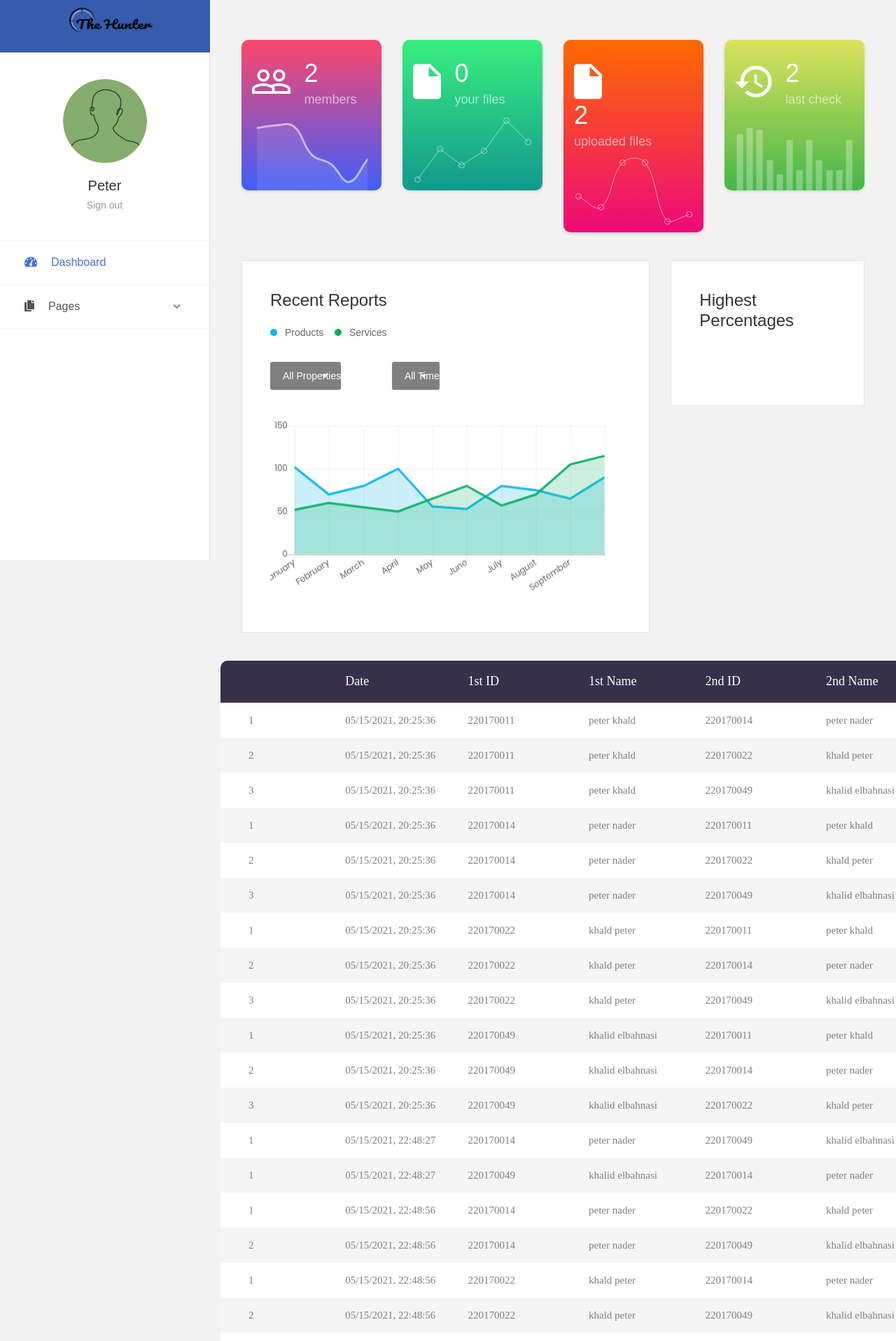
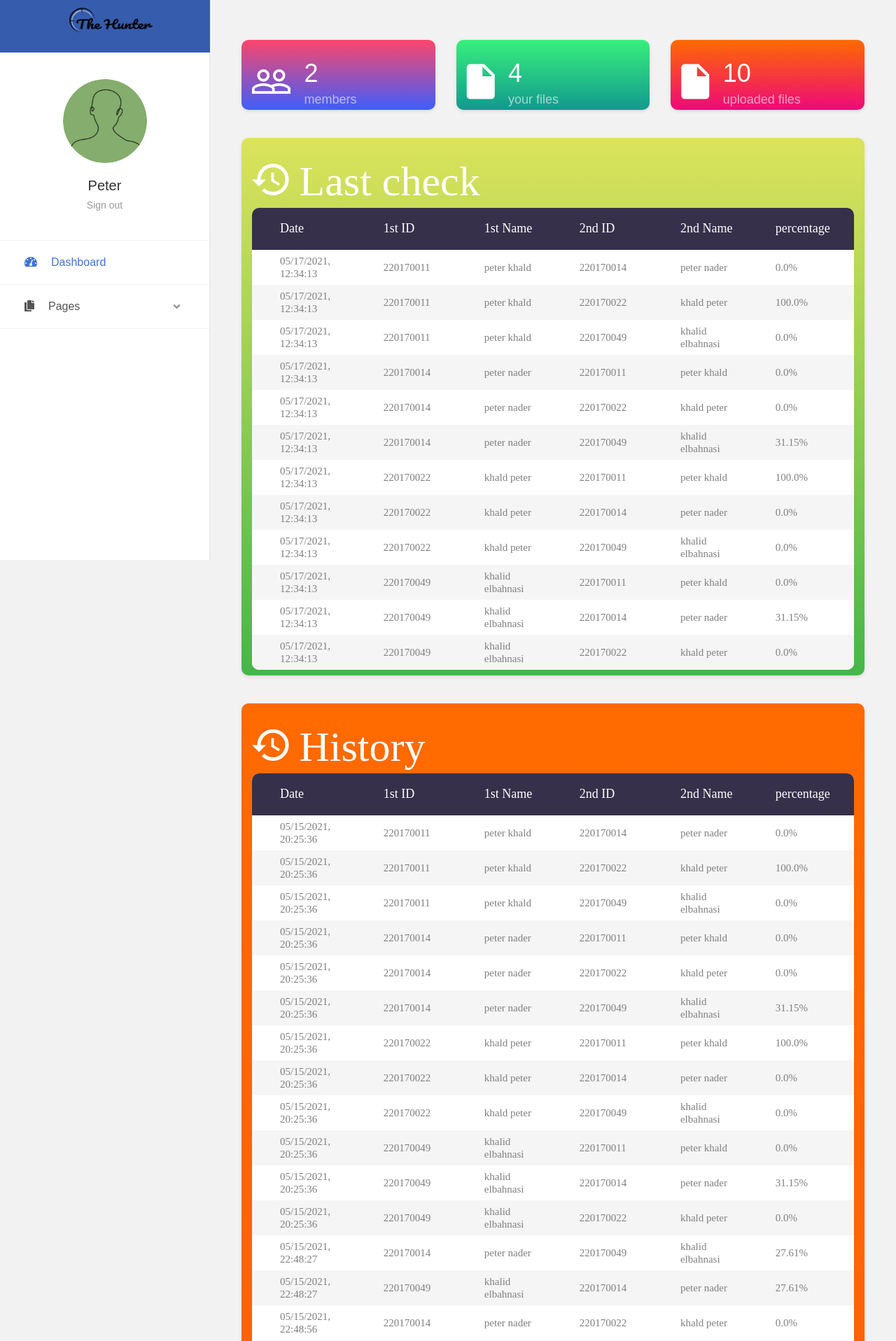
Before and after one commit to peternader98/the-hunter, a Flask app: page / in a window 1280 px wide. Shown: the top 1916 px of the page at 70% size. Run offline with Flask 2, Linux system fonts and the light colour scheme; a user stored in the database is signed in; data comes from the database, SQL or seed files in the repository; some libraries are stand-ins or nearby versions; some web fonts are replaced.

Commit message:
after statistics

```diff
--- a/app.py
+++ b/app.py
@@ -70,18 +70,28 @@ def home():
     if getCurrentUser():
         mycursor.execute('SELECT * FROM filesresult WHERE user_id = %s', (session['id'],))
         data = mycursor.fetchall()
-        tempList = []
+        results = []
         dates =  []
         for i in data:
             dates.append(i[2].strftime("%m/%d/%Y, %H:%M:%S"))
-            tempList.append(json.loads(i[1]))
+            results.append(json.loads(i[1]))
 
         mycursor.execute('SELECT email FROM users',)
         users = mycursor.fetchall()
         Users = [user for user in users]
         length_files = [file for file in os.listdir(os.path.join(app.config['UPLOAD_FOLDER']))]
         user_files = [doc for doc in os.listdir(os.path.join(app.config['UPLOAD_FOLDER'])) if doc.startswith(str(session['id']))]
-        return render_template("index.html", pagename = "Home Page", currentUser = getCurrentUser(), results = tempList, dates = dates, len = len(tempList), users = len(Users), lengthFiles = len(length_files), userFiles = len(user_files))
+        mycursor.execute('SELECT * FROM filesresult WHERE user_id = %s ORDER BY id DESC LIMIT 1', (session['id'],))
+        last_result = mycursor.fetchall()
+        dataList = []
+        date =  []
+        for i in last_result:
+            date.append(i[2].strftime("%m/%d/%Y, %H:%M:%S"))
+            dataList.append(json.loads(i[1]))
+        return render_template("index.html", pagename = "Home Page", currentUser = getCurrentUser(),
+         results = results, dates = dates, len = len(results),
+          users = len(Users), lengthFiles = len(length_files), userFiles = len(user_files),
+           lastResult = dataList, date = date, lenLR = len(dataList))
 
     return render_template("index.html", pagename = "Home Page", currentUser = getCurrentUser())
 
@@ -212,7 +222,7 @@ def table():
 
 @app.route('/Aboutus')
 def about_us():
-    return render_template('About-Us.html', pagename = 'About us', currentUser = getCurrentUser())
+    return render_template('About-Us.html', pagename = 'contact us', currentUser = getCurrentUser())
 
 ## End about-us
 
--- /dev/null
+++ b/static/uploads/usersFiles/14+220170011-peter khald.txt
@@ -0,0 +1,3 @@
+peter agd3 w7ed fel dnyeaaaaaaaaaaaaaaaaaaaaaaaaaaaaa bas mesh awy.
+the dog is dangrous and i scerd.
+the dog is dangrous and i scerd.
--- /dev/null
+++ b/static/uploads/usersFiles/14+220170022-khald peter.txt
@@ -0,0 +1,3 @@
+peter agd3 w7ed fel dnyeaaaaaaaaaaaaaaaaaaaaaaaaaaaaa bas mesh awy.
+the dog is dangrous and i scerd.
+the dog is dangrous and i scerd.
--- /dev/null
+++ b/static/uploads/usersFiles/14+987654321-nader.txt
@@ -0,0 +1 @@
+peter is bad person
--- /dev/null
+++ b/static/uploads/usersFiles/17+123456789-peter.txt
@@ -0,0 +1 @@
+peter is good person
--- /dev/null
+++ b/static/uploads/usersFiles/17+220170011-peter khald.txt
@@ -0,0 +1,3 @@
+peter agd3 w7ed fel dnyeaaaaaaaaaaaaaaaaaaaaaaaaaaaaa bas mesh awy.
+the dog is dangrous and i scerd.
+the dog is dangrous and i scerd.
--- /dev/null
+++ b/static/uploads/usersFiles/17+220170022-khald peter.txt
@@ -0,0 +1,3 @@
+peter agd3 w7ed fel dnyeaaaaaaaaaaaaaaaaaaaaaaaaaaaaa bas mesh awy.
+the dog is dangrous and i scerd.
+the dog is dangrous and i scerd.
--- /dev/null
+++ b/static/uploads/usersFiles/17+987654321-nader.txt
@@ -0,0 +1 @@
+peter is bad person
--- a/templates/About-Us.html
+++ b/templates/About-Us.html
@@ -6,10 +6,6 @@
 	<!--================Contact Area =================-->
 	<section class="contact_area section_gap">
 		<div class="container">
-			<div id="mapBox" class="mapBox" data-lat="40.701083" data-lon="-74.1522848" data-zoom="13"
-				data-info="PO Box CT16122 Collins Street West, Victoria 8007, Australia." data-mlat="40.701083"
-				data-mlon="-74.1522848">
-			</div>
 			<div class="row">
 				<div class="col-lg-3">
 					<div class="contact_info">
--- a/templates/includes/nav.html
+++ b/templates/includes/nav.html
@@ -13,7 +13,7 @@
                     <a class="nav-link" href="{{url_for('upload_file')}}">Checking plagiarism</a>
                 </li>
                 <li class="nav-item">
-                    <a class="nav-link" href="{{url_for('about_us')}}">About US</a>
+                    <a class="nav-link" href="{{url_for('about_us')}}">Contact US</a>
                 </li>
             </ul>
             {% if not currentUser %}
--- a/templates/index.html
+++ b/templates/index.html
@@ -106,7 +106,7 @@
 										<a href="{{url_for('upload_file')}}">Checking plagiarism</a>
 									</li>
 									<li>
-										<a href="{{url_for('about_us')}}">About US</a>
+										<a href="{{url_for('about_us')}}">Contact US</a>
 									</li>
 								</ul>
 							</li>
@@ -175,7 +175,7 @@
 											<a href="{{url_for('upload_file')}}">Checking plagiarism</a>
 										</li>
 										<li>
-											<a href="{{url_for('about_us')}}">About US</a>
+											<a href="{{url_for('about_us')}}">Contact US</a>
 										</li>
 									</ul>
 								</li>
@@ -190,7 +190,7 @@
 					<div class="section__content section__content--p30">
 						<div class="container-fluid">
 							<div class="row">
-								<div class="col-sm-6 col-lg-3">
+								<div class="col-sm-6 col-lg-4">
 									<div class="overview-item overview-item--c1">
 										<div class="overview__inner">
 											<div class="overview-box clearfix">
@@ -202,13 +202,10 @@
 													<span>members</span>
 												</div>
 											</div>
-											<div class="overview-chart">
-												<canvas id="widgetChart1"></canvas>
 										</div>
 									</div>
 								</div>
-								</div>
-								<div class="col-sm-6 col-lg-3">
+								<div class="col-sm-6 col-lg-4">
 									<div class="overview-item overview-item--c2">
 										<div class="overview__inner">
 											<div class="overview-box clearfix">
@@ -220,13 +217,10 @@
 													<span>your files</span>
 												</div>
 											</div>
-											<div class="overview-chart">
-												<canvas id="widgetChart2"></canvas>
 										</div>
 									</div>
 								</div>
-								</div>
-								<div class="col-sm-6 col-lg-3">
+								<div class="col-sm-6 col-lg-4">
 									<div class="overview-item overview-item--c3">
 										<div class="overview__inner">
 											<div class="overview-box clearfix">
@@ -238,27 +232,6 @@
 													<span>uploaded files</span>
 												</div>
 											</div>
-											<div class="overview-chart">
-												<canvas id="widgetChart3"></canvas>
-											</div>
-										</div>
-									</div>
-								</div>
-								<div class="col-sm-6 col-lg-3">
-									<div class="overview-item overview-item--c4">
-										<div class="overview__inner">
-											<div class="overview-box clearfix">
-												<div class="icon">
-													<i class="zmdi zmdi-time-restore"></i>
-												</div>
-												<div class="text">
-													<h2>{{lengthFiles}}</h2>
-													<span>last check</span>
-												</div>
-											</div>
-											<div class="overview-chart">
-												<canvas id="widgetChart4"></canvas>
-											</div>
 										</div>
 									</div>
 								</div>
@@ -268,86 +241,71 @@
 				</section>
 				<!-- END STATISTIC-->
 
+				{% if not currentUser %}
 				<section>
 					<div class="section__content section__content--p30">
 						<div class="container-fluid">
 							<div class="row">
-								<div class="col-xl-8">
-									<!-- RECENT REPORT 2-->
-									<div class="recent-report2">
-										<h3 class="title-3">recent reports</h3>
-										<div class="chart-info">
-											<div class="chart-info__left">
-												<div class="chart-note">
-													<span class="dot dot--blue"></span>
-													<span>products</span>
+								<div class="col-xl-12">
+									<!-- start last check -->
+									<div class="overview-item overview-item--c4">
+										<div class="overview__inner">
+											<div class="overview-box clearfix">
+												<div class="icon" style="margin-bottom: 10px;">
+													<i class="zmdi zmdi-time-restore"><span>	last check</span></i>
 												</div>
-												<div class="chart-note">
-													<span class="dot dot--green"></span>
-													<span>Services</span>
-												</div>
-											</div>
-											<div class="chart-info-right">
-												<div class="rs-select2--dark rs-select2--md m-r-10">
-													<select class="js-select2" name="property">
-														<option selected="selected">All Properties</option>
-														<option value="">Products</option>
-														<option value="">Services</option>
-													</select>
-													<div class="dropDownSelect2"></div>
-												</div>
-												<div class="rs-select2--dark rs-select2--sm">
-													<select class="js-select2 au-select-dark" name="time">
-														<option selected="selected">All Time</option>
-														<option value="">By Month</option>
-														<option value="">By Day</option>
-													</select>
-													<div class="dropDownSelect2"></div>
+												<div class="text">
 												</div>
 											</div>
 										</div>
-										<div class="recent-report__chart">
-											<canvas id="recent-rep2-chart"></canvas>
 									</div>
-									</div>
-									<!-- END RECENT REPORT 2 -->
-								</div>
-								<div class="col-xl-4">
-									<!-- TASK PROGRESS-->
-									<div class="task-progress">
-										<h3 class="title-3">Highest percentages</h3>
-										<div class="au-skill-container">
-											{% for percent in percents %}
-											<div class="au-progress">
-												<span class="au-progress__title">{{percent[0]}} and {{percent[1]}}</span>
-												<div class="au-progress__bar">
-													<div class="au-progress__inner js-progressbar-simple" role="progressbar" data-transitiongoal="{{percent[2]}}">
-														<span class="au-progress__value js-value"></span>
-													</div>
-												</div>
-											</div>
-											{% endfor %}
-										</div>
-									</div>
-									<!-- END TASK PROGRESS-->
+									<!-- end last check -->
 								</div>
 							</div>
 						</div>
 					</div>
 				</section>
+				<section>
+					<div class="section__content section__content--p30">
+						<div class="container-fluid">
+							<div class="row">
+								<div class="col-xl-12">
+									<!-- start last check -->
+									<div class="overview-item overview-item--c3">
+										<div class="overview__inner">
+											<div class="overview-box clearfix">
+												<div class="icon" style="margin-bottom: 10px;">
+													<i class="zmdi zmdi-time-restore"><span>	History</span></i>
+												</div>
+												<div class="text">
+												</div>
+											</div>
+										</div>
+									</div>
+								</div>
+							</div>
+						</div>
+					</div>
+				</section>
+				{% endif %}
 
 				{% if currentUser %}
 				<section>
+					<div class="section__content section__content--p30">
 						<div class="container-fluid">
-					<!-- Start Table Area -->
-						<div class="limiter">
-							<div>
-								<div class="wrap-table100">
-									<div class="table100">
+							<div class="row">
+								<div class="col-xl-12">
+									<!-- start last check -->
+									<div class="overview-item overview-item--c4">
+										<div class="overview__inner">
+											<div class="overview-box clearfix">
+												<div class="icon" style="margin-bottom: 10px;">
+													<i class="zmdi zmdi-time-restore"><span>	Last check</span></i>
+												</div>
+												<div class="text">
 													<table>
 														<thead>
 															<tr class="table100-head">
-													<th class="column1"></th>
 																<th class="column1">Date</th>
 																<th class="column1">1st ID</th>
 																<th class="column1">1st Name</th>
@@ -357,12 +315,11 @@
 															</tr>
 														</thead>
 														<tbody>
-												{% for i in range(0,len) %}
-													{% for key, value in results[i].items() %}
+															{% for i in range(0,lenLR) %}
+																{% for key, value in lastResult[i].items() %}
 																	{% for val in value %}
 																		<tr>
-																<td class="column1">{{loop.index}}</td>
-																<td class="column1">{{dates[i]}}</td>
+																			<td class="column1">{{date[i]}}</td>
 																			<td class="column1">{{key.split("-")[0]}}</td>
 																			<td class="column1">{{key.split("-")[1]}}</td>
 																			<td class="column1">{{val["id"]}}</td>
@@ -378,11 +335,68 @@
 											</div>
 										</div>
 									</div>
+									<!-- end last check -->
+								</div>
+							</div>
+						</div>
+					</div>
+				</section>
+
+				<section>
+					<div class="section__content section__content--p30">
+						<div class="container-fluid">
+							<div class="row">
+								<div class="col-xl-12">
+									<!-- start last check -->
+									<div class="overview-item overview-item--c3">
+										<div class="overview__inner">
+											<div class="overview-box clearfix">
+												<div class="icon" style="margin-bottom: 10px;">
+													<i class="zmdi zmdi-time-restore"><span>	History</span></i>
+												</div>
+												<div class="text">
+													<!-- Start Table Area -->
+													<table>
+														<thead>
+															<tr class="table100-head">
+																<th class="column1">Date</th>
+																<th class="column1">1st ID</th>
+																<th class="column1">1st Name</th>
+																<th class="column1">2nd ID</th>
+																<th class="column1">2nd Name</th>
+																<th class="column1">percentage</th>
+															</tr>
+														</thead>
+														<tbody>
+															{% for i in range(0,len) %}
+																{% for key, value in results[i].items() %}
+																	{% for val in value %}
+																		<tr>
+																			<td class="column1">{{dates[i]}}</td>
+																			<td class="column1">{{key.split("-")[0]}}</td>
+																			<td class="column1">{{key.split("-")[1]}}</td>
+																			<td class="column1">{{val["id"]}}</td>
+																			<td class="column1">{{val["name"]}}</td>
+																			<td class="column1">{{(val["score"]|string)[:5]}}%</td>
+																		</tr>
+																	{% endfor %}
+																{% endfor %}
+															{% endfor %}
+														</tbody>
+													</table>
 													<!-- End Table Area -->
+												</div>
+											</div>
+										</div>
+									</div>
+								</div>
+							</div>
+						</div>
 					</div>
 				</section>
 				{% endif %}
 
+				<footer>
 					<section>
 						<div class="container-fluid">
 							<div class="row">
@@ -394,6 +408,7 @@
 							</div>
 						</div>
 					</section>
+				</footer>
 
 				<!-- END PAGE CONTAINER -->
 			</div>
--- a/utilities/plagiarismcheker.py
+++ b/utilities/plagiarismcheker.py
@@ -23,13 +23,12 @@ def check_plagiarism(files):
         fileName = fileName[(fileName.index("+") + 1):-(len(fileName) - fileName.index("."))]
         comparedFiles[fileName] = []
         keys.append(fileName)
-
         new_vectors = s_vectors.copy()
         current_index = new_vectors.index((student_a, text_vector_a))
         del new_vectors[current_index]
         for student_b , text_vector_b in new_vectors:
             tempStudent = changeFileName(student_b)
-            tempStudent = tempStudent[:-(len(tempStudent) - tempStudent.index("."))]
+            tempStudent = tempStudent[(tempStudent.index("+") + 1):-(len(tempStudent) - tempStudent.index("."))]
             tempStudent =  tempStudent.split("-")
             sim_score = similarity(text_vector_a, text_vector_b)[0][1]
             student_pair = sorted((student_a, student_b))
```
Also changed, not shown: templates/Check-percentage.html (+11 -1 lines), static/uploads/usersFiles/14+123456789-peter.txt (added), 6 other files. Lines whose indentation alone changed are shown as unchanged.
